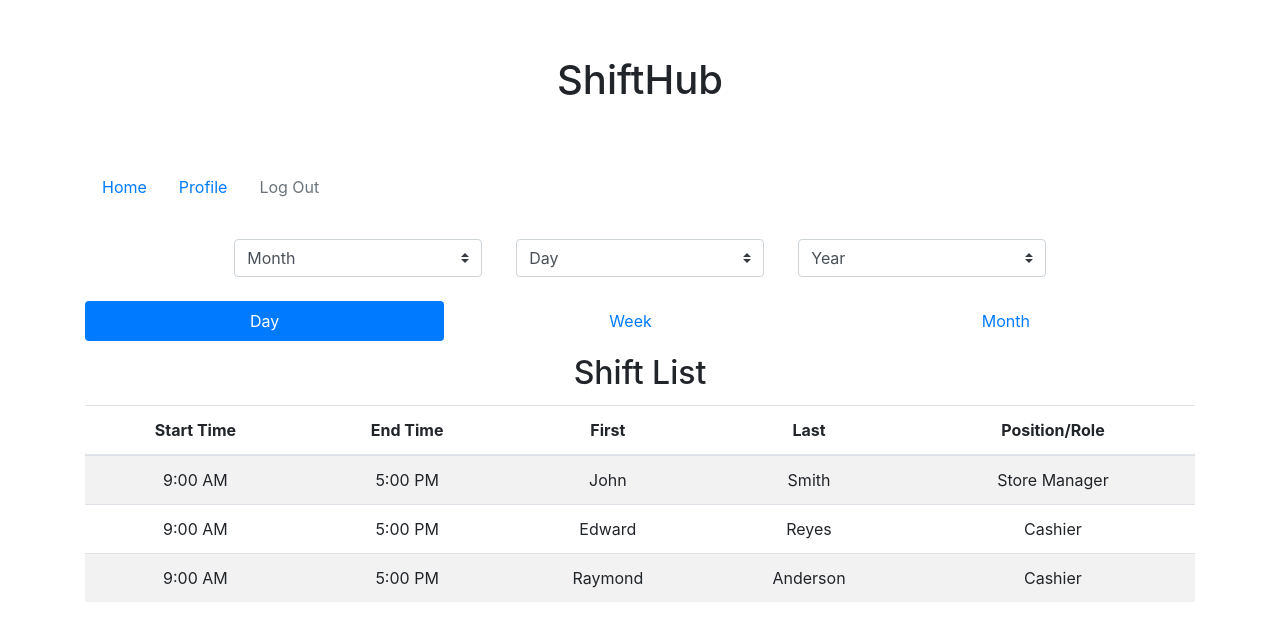
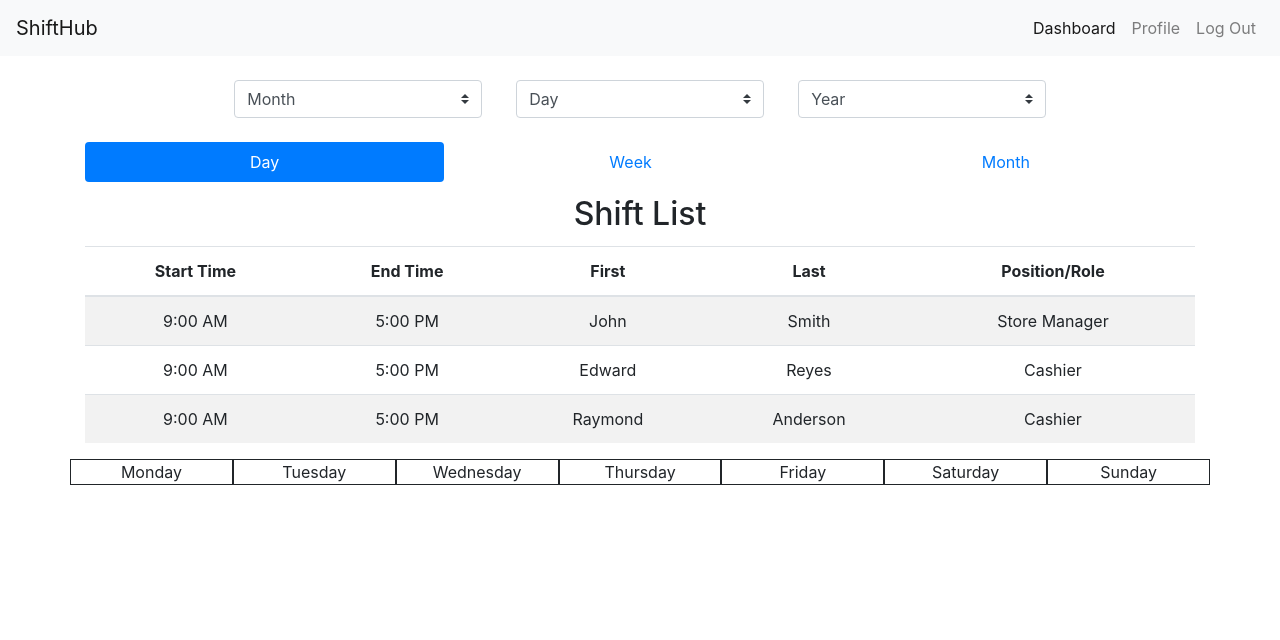
Before and after one commit to wgreenlaw1/SWDV-691-Capstone-Project-User-Interface, a plain HTML site: page ShiftHub Application/dashboard.html in a window 1280 px wide. Drawn offline with nearby package versions, Linux system fonts and the light colour scheme.

Commit message:
Updated UI

```diff
--- a/ShiftHub Application/dashboard.html
+++ b/ShiftHub Application/dashboard.html
@@ -17,25 +17,26 @@
 
 <body>
 
-  <!-- Logo -->
-  <div class="container">
-    <h1 class="shifthub-header">ShiftHub</h1>
-  </div>
-
   <!-- Nav -->
-  <div class="container navbar">
-    <ul class="nav">
-      <li class="nav-item">
-        <a class="nav-link active" href="#">Home</a>
+  <nav class="navbar navbar-expand-lg navbar-light bg-light">
+    <a class="navbar-brand" href="">ShiftHub</a>
+    <button class="navbar-toggler" type="button" data-toggle="collapse" data-target="#navbarTogglerDemo01" aria-controls="navbarTogglerDemo01" aria-expanded="false" aria-label="Toggle navigation">
+      <span class="navbar-toggler-icon"></span>
+    </button>
+    <div class="collapse navbar-collapse" id="navbarTogglerDemo01">
+      <ul class="navbar-nav ml-auto mt-2 mt-lg-0">
+        <li class="nav-item active">
+          <a class="nav-link" href="#">Dashboard<span class="sr-only">(current)</span></a>
         </li>
         <li class="nav-item">
           <a class="nav-link" href="#">Profile</a>
         </li>
         <li class="nav-item">
-        <a class="nav-link disabled" href="#">Log Out</a>
+          <a class="nav-link" href="#">Log Out</a>
         </li>
       </ul>
     </div>
+  </nav>
 
   <!-- Date Selector -->
   <div class="container">
@@ -113,7 +114,7 @@
 
   <h2>Shift List</h2>
 
-  <!-- Shift List -->
+  <!-- List View for Shifts-->
   <div class="container shift-list">
     <table class="table table-striped">
       <thead>
@@ -151,6 +152,20 @@
     </table>
   </div>
 
+  <!-- Calendar View for Shifts -->
+  <div class="container">
+    <div class="row week">
+      <div class="col day">Monday</div>
+      <div class="col day">Tuesday</div>
+      <div class="col day">Wednesday</div>
+      <div class="col day">Thursday</div>
+      <div class="col day">Friday</div>
+      <div class="col day">Saturday</div>
+      <div class="col day">Sunday</div>
+    </div>
+  </div>
+
+
   <!-- Optional JavaScript -->
   <!-- jQuery first, then Popper.js, then Bootstrap JS -->
   <script src="https://code.jquery.com/jquery-3.3.1.slim.min.js" integrity="sha384-q8i/X+965DzO0rT7abK41JStQIAqVgRVzpbzo5smXKp4YfRvH+8abtTE1Pi6jizo" crossorigin="anonymous"></script>
--- a/ShiftHub Application/main.css
+++ b/ShiftHub Application/main.css
@@ -5,8 +5,12 @@ body {
   text-align: center;
 }
 
+li {
+  text-align: left;
+}
+
 .navbar {
-  margin: 1% auto;
+  margin: 0 auto 1% auto;
 }
 
 .shifthub-header {
@@ -27,3 +31,7 @@ body {
 .shift-list {
   margin: 1% auto;
 }
+
+.day {
+  border: 1px solid;
+}
```
Lines whose indentation alone changed are shown as unchanged.
